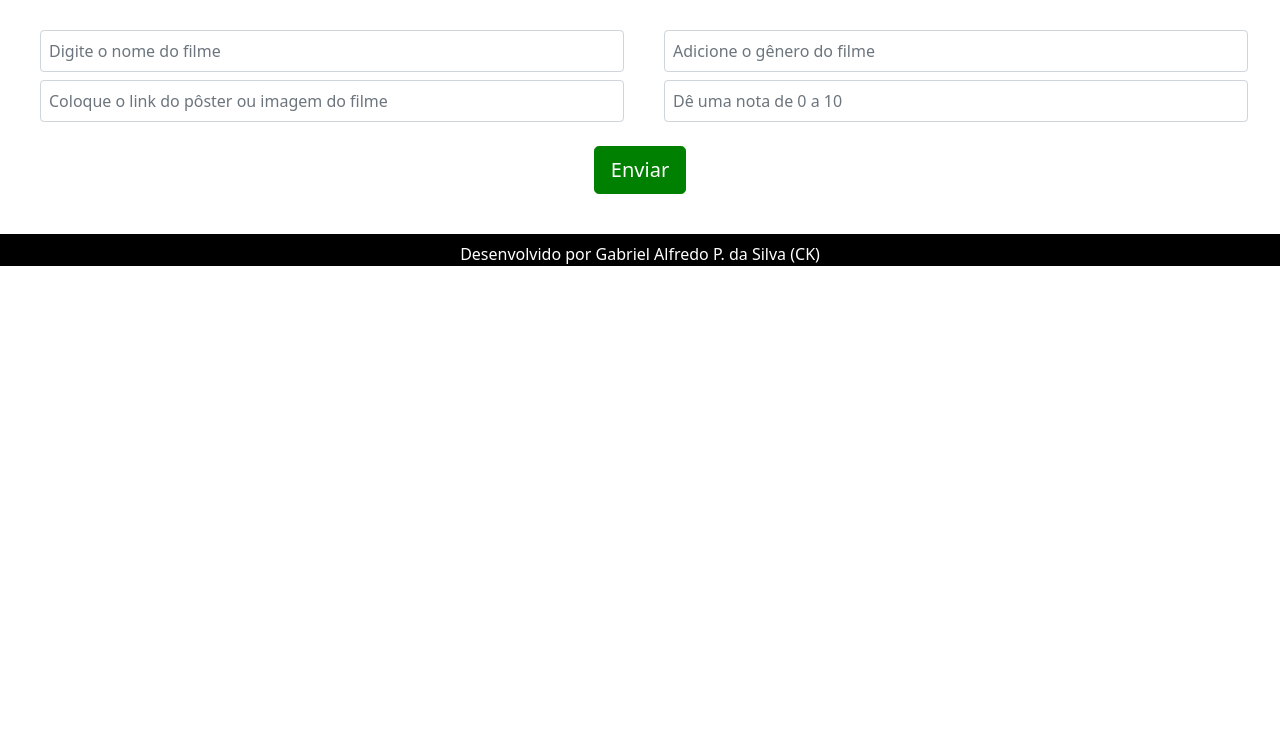
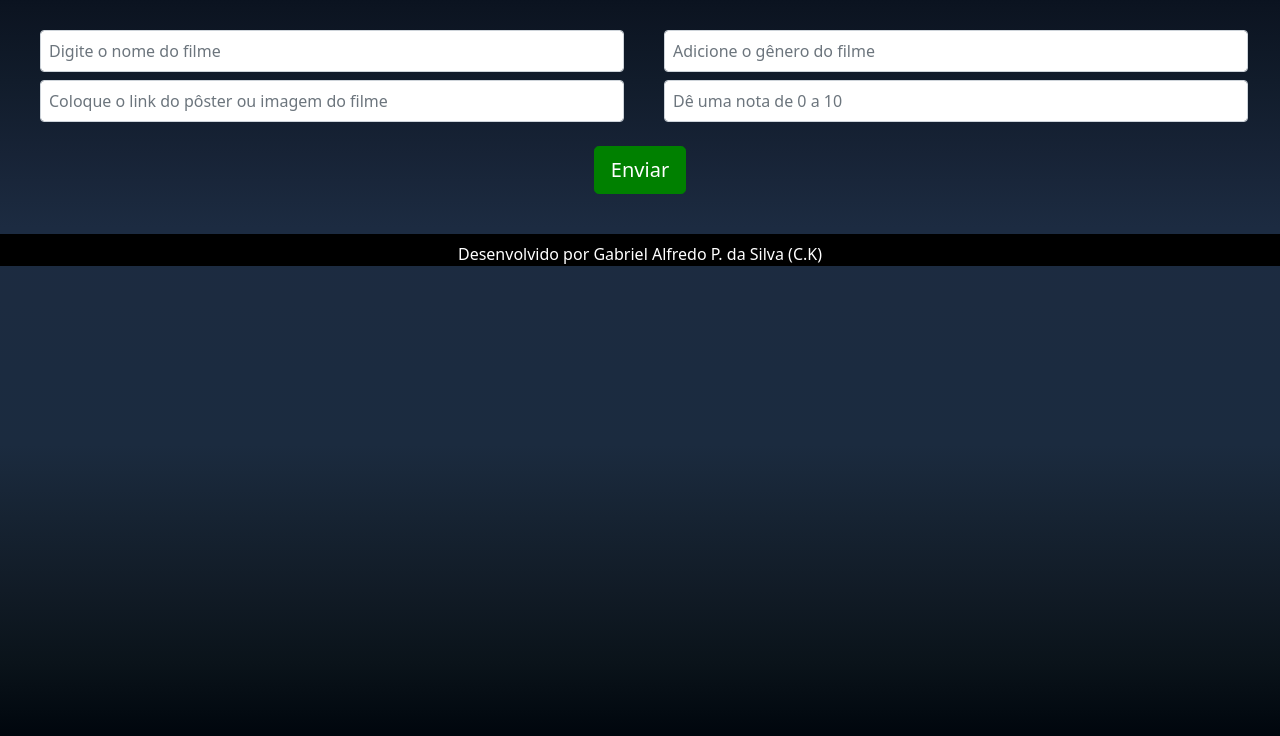
Before and after one commit to CrimsonKurikara/Crud-Filmes, a plain HTML site: page front/index.html in a window 1280 px wide. Shown: the part 64-800 px from the top of the page. Drawn offline with nearby package versions, Linux system fonts and the light colour scheme; no server answers.

Commit message:
ccs change

```diff
--- a/front/index.html
+++ b/front/index.html
@@ -31,7 +31,7 @@
     <div id="list" class="py-2 row"></div>
   </main>
   <footer class="text-center bg-primary pt-2">
-    <span class="text-primary">Desenvolvido por Gabriel Alfredo P. da Silva (CK)</span>
+    <span class="text-primary">Desenvolvido por Gabriel Alfredo P. da Silva (C.K)</span>
   </footer>
 
 <script src='script.js'></script>
--- a/front/script.js
+++ b/front/script.js
@@ -21,7 +21,6 @@ const getAll = async () => {
                   <p class="card-text h3">${film.name}</p>
                   <p class="card-text h4">${film.genre}</p>
                   <p class="card-text h4">Nota: ${film.score}</p>
-                  ${film.watched ? '<p class="card-text h4"> Status: Assistido</p>' : `<button class="btn btn-info p-2" onclick="watched(${film.id})">Assistido</button>`}
               </div>
             <div class="text-center m-2 p-2">
               <button class="btn btn-success py-2 px-3" onclick="modify(${film.id})">Editar</button>
--- a/front/style/style.css
+++ b/front/style/style.css
@@ -4,8 +4,18 @@
   box-sizing: border-box !important;
 }
 
+body {     background-image: linear-gradient(to bottom, #020a17, #0c1421, #111c2b, #172336, #1c2b41, #1c2b40, #1b2b40, #1b2b3f, #162332, #111b26, #0a131a, #00060d);     background-size: cover;     background-repeat: no-repeat;     background-attachment: fixed;     height: 100%;     margin: 0;   }
+
 .text-primary{
   color: #ffffff !important;
+}
+
+.card {
+  background-color: #0c1421;
+}
+
+.text-center{
+  color: white;
 }
 
 .bg-primary{
```
